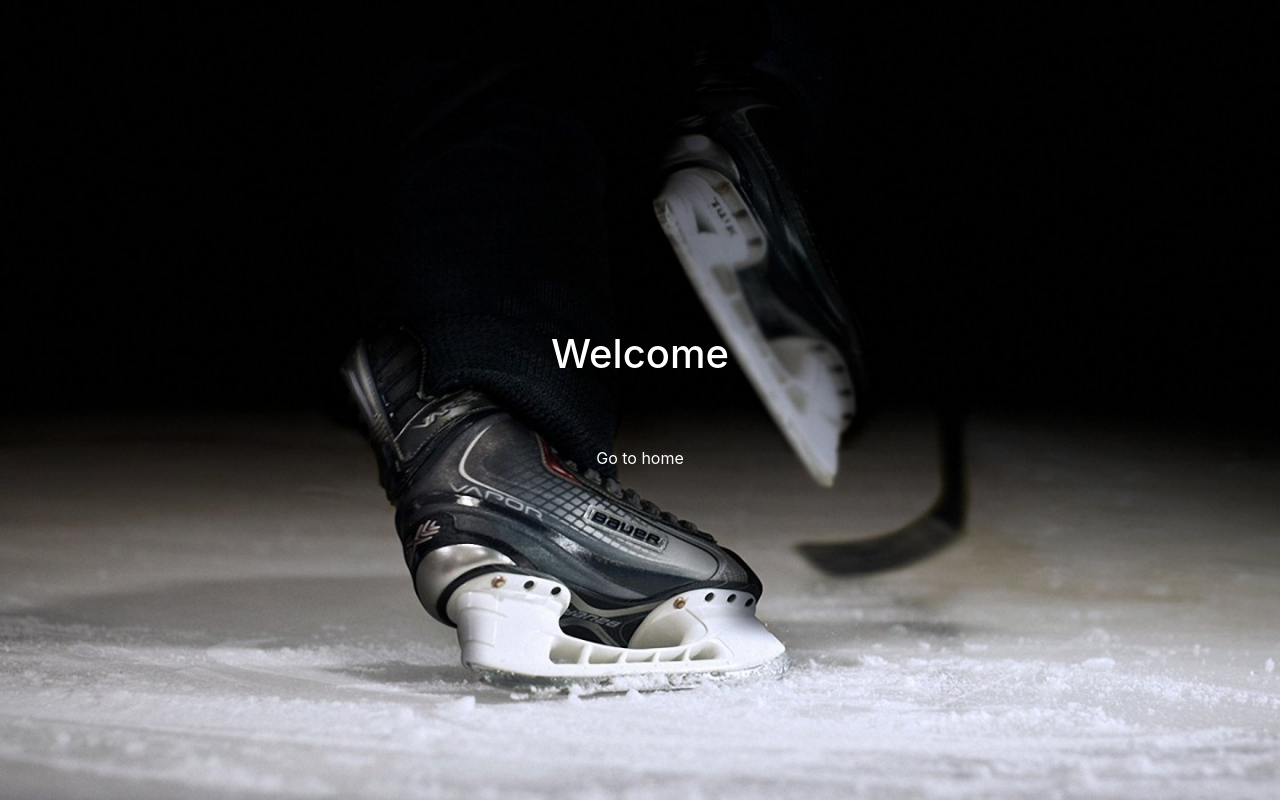
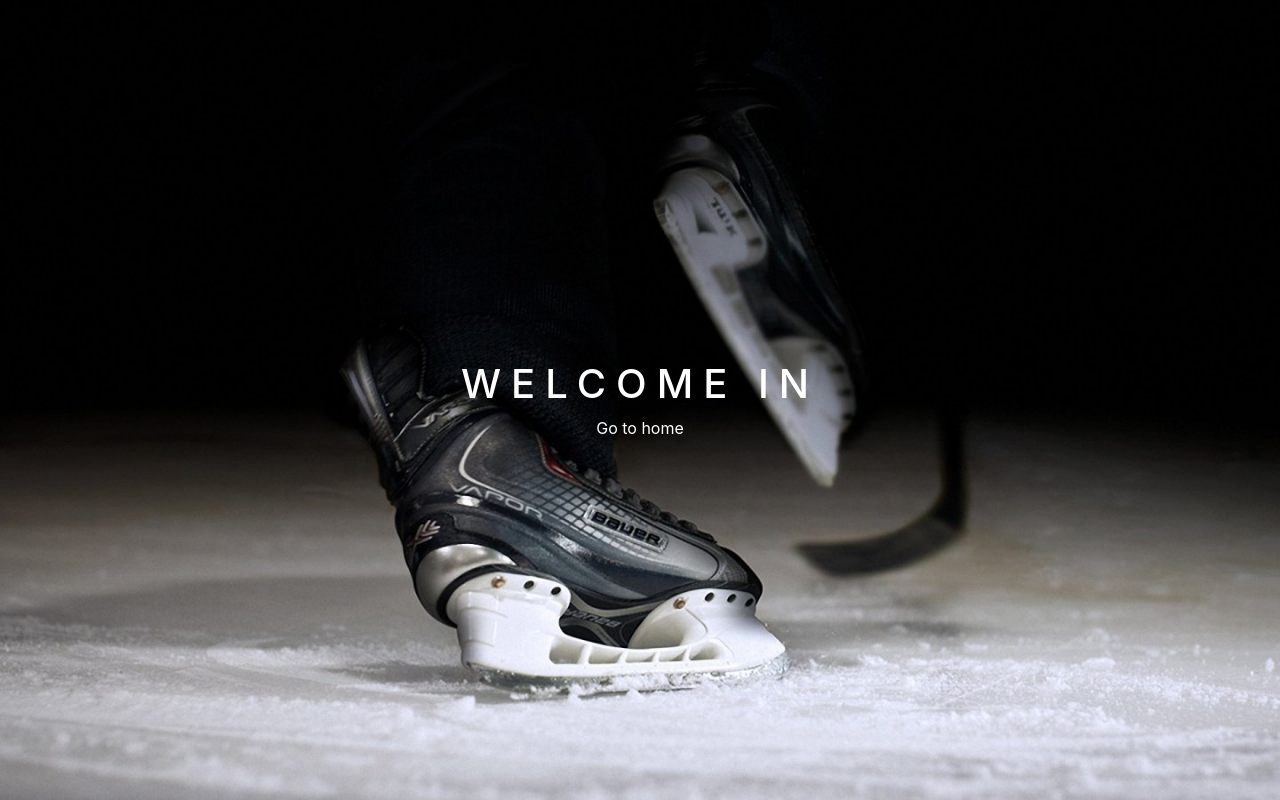
Before and after one commit to luisfop/nhl-app, a React (Create React App) app: page / in a window 1280 px wide. Built offline with nearby package versions, Linux system fonts and the light colour scheme.

Commit message:
added temporary animation to title

```diff
--- a/src/pages/Welcome/Welcome.js
+++ b/src/pages/Welcome/Welcome.js
@@ -7,7 +7,7 @@ const Welcome = () => {
   return (
     <div className="welcome">
       <div className="container">
-        <h1>Welcome</h1>
+        <h1 className="title">Welcome in</h1>
         <Link className="link" to="/home">Go to home</Link>
       </div>
     </div>
--- a/src/pages/Welcome/welcome.css
+++ b/src/pages/Welcome/welcome.css
@@ -8,13 +8,31 @@
 
 .container{
     color: white;
-    width: 50%;
-    height: 200px;
     text-align: center;
-    display: inherit;
-    place-items: center;
+    /* transform: translate(-50%,-50%); */
 }
 
 .link {
     color: white;
 }
+
+.title{
+    font-weight: 500;
+    letter-spacing: 10px;
+    text-transform: uppercase;
+    animation: text 3s 1;
+}
+
+@keyframes text {
+    0%{
+        color: black;
+    }
+
+    30%{
+        letter-spacing: 30px;
+    }
+
+    80%{
+        letter-spacing: 10px;
+    }
+}
```
